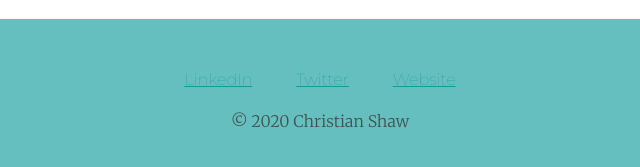
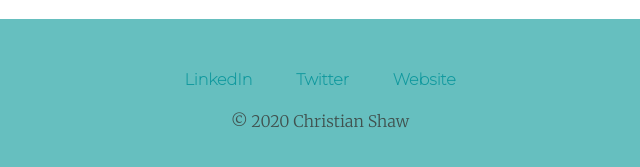
Before and after one commit to cshaw00048/CSS-My-Site, a plain HTML site: page index.html in a window 1280 px wide. Shown: the part 2665-2832 px from the top of the page, 320-960 px from the left. Drawn offline with Linux system fonts and the light colour scheme.

Commit message:
bolded lettering and got rid of default text decoration

```diff
--- a/css/styles.css
+++ b/css/styles.css
@@ -1,7 +1,9 @@
 a {
     color: #11999E;
     font-family: 'Montserrat', sans-serif;
+    font-weight: bold;
     margin: 10px 20px;
+    text-decoration: none;
 }
 
 body {
```
